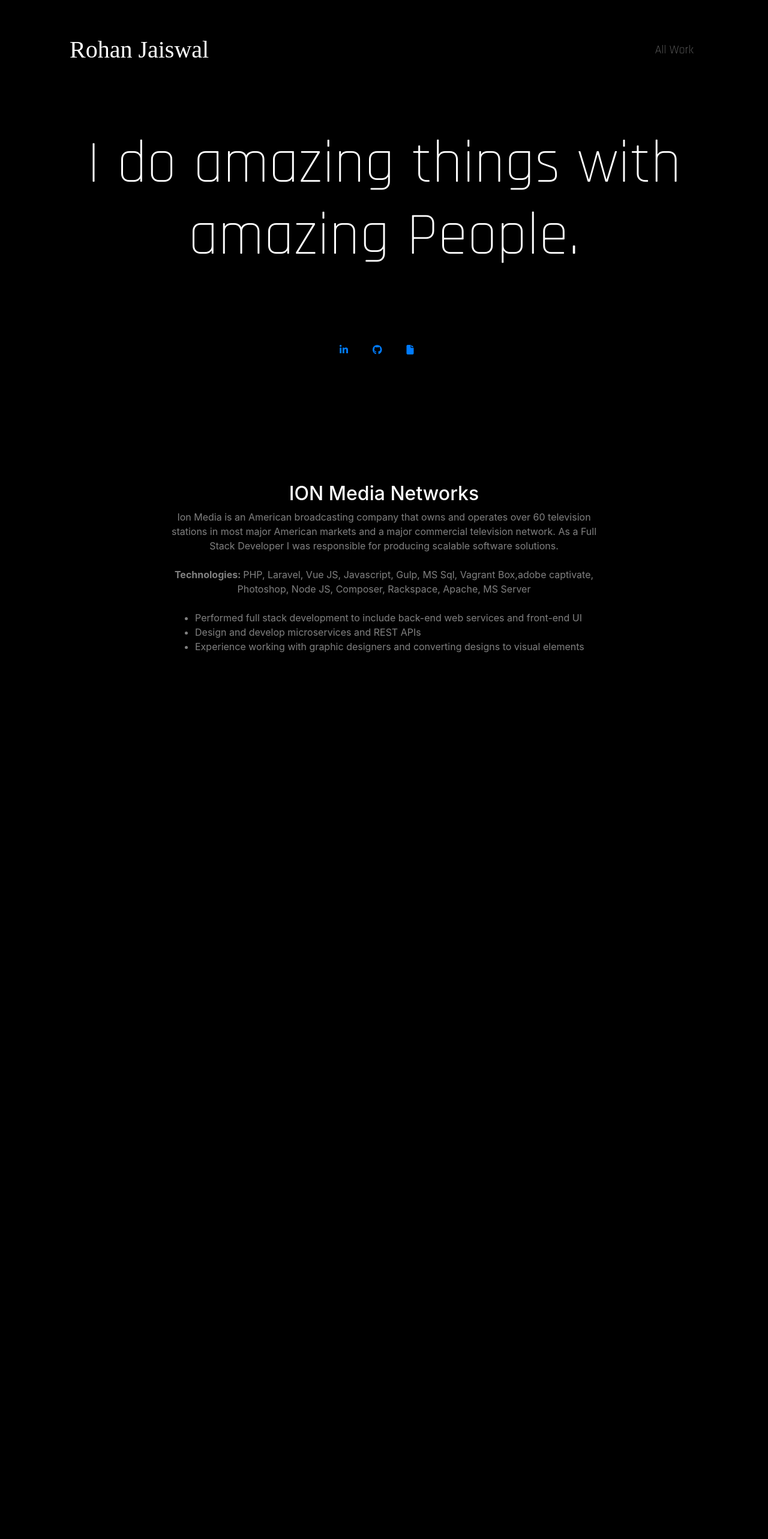
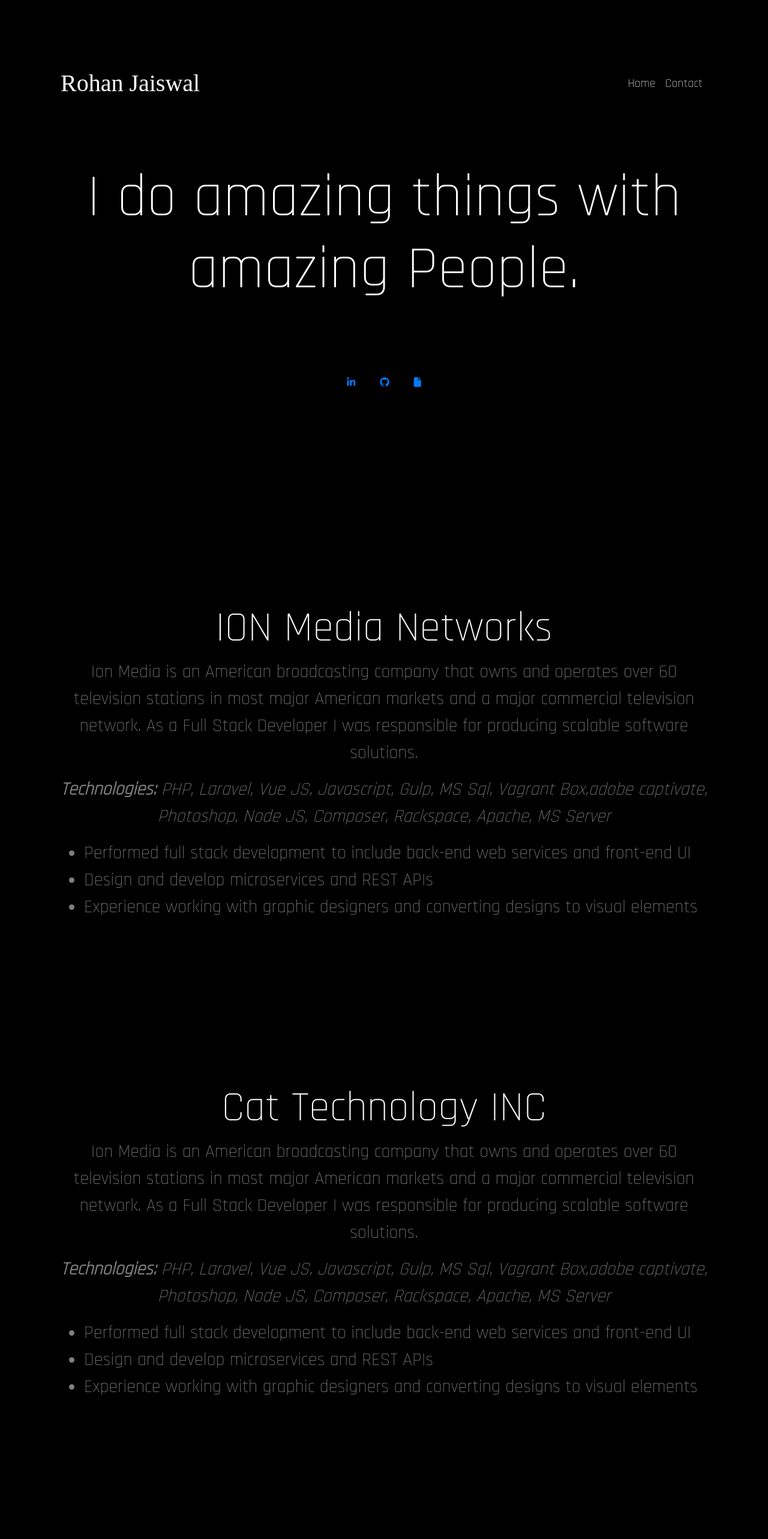
Before and after one commit to rohanjaiswal372/portfolio-angular, an Angular app: page / in a window 1280 px wide. Shown: the top 2566 px of the page at 60% size. Before the commit the page ends 1154 px from the top, so only its background shows below. Built offline with nearby package versions, Linux system fonts and the light colour scheme; a web font is replaced by a local one.

Commit message:
home page updates

```diff
--- a/src/app/app.component.html
+++ b/src/app/app.component.html
@@ -1,43 +1,40 @@
-<div class="container">
-  <section class="main">
+<div class="container pt-5">
   <!-- Navigation-->
-    <nav class="navbar navbar-expand-lg navbar-dark pt-5">
-      <div class="container">
-          <a class="navbar-brand js-scroll-trigger">Rohan Jaiswal</a>
+  <nav class="navbar navbar-expand-lg mt-5 fixed">
+    <a class="navbar-brand" >Rohan Jaiswal</a>
+    <ul class="nav navbar-nav ml-auto ">
+      <li class="nav-item">
+        <a class="nav-link" href="">Home </a>
+      </li>
+      <li class="nav-item">
+        <a class="nav-link" href="">Contact </a>
+      </li>
+    </ul>
+  </nav>
 
-          <div>
-              <ul class="navbar-nav ml-auto my-2 my-lg-0">
-                  <li class="nav-item"><a class="nav-link js-scroll-trigger" href="#work">All Work</a></li>
-              </ul>
-          </div>
-      </div>
-    </nav>
+  <section>
     <div class="jumbotron mt-4">
       <h1>I do amazing things with amazing People.</h1>
     </div>
-    <div class="row">
-      <ul class="col-md-4 offset-md-5 list-group list-group-horizontal">
+    <ul class="justify-content-center list-group list-group-horizontal">
       <li class="list-group-item"><a href=""><i class="fab fa-linkedin-in"></i></a></li>
       <li class="list-group-item"><a href=""><i class="fab fa-github"></i></a></li>
       <li class="list-group-item"><a href=""><i class="fas fa-file"></i></a></li>
     </ul>
-    </div>
   </section>
 
-  <!-- About-->
+  <!-- Ion Media  -->
   <section class="page-section" id="work">
+    <div class="container justify-content-center">
+      <div class="text-center">
+        <h2 class="text-white ">ION Media Networks</h2>
 
-    <div class="container mb-5">
-        <div class="row justify-content-center">
-            <div class="col-lg-8 text-center">
-              <h2 class="text-white mt-1">ION Media Networks</h2>
+        <p >Ion Media is an American broadcasting company that owns and operates over 60 television stations in most major American markets and a major commercial television network. As a Full Stack Developer I was responsible for producing scalable software solutions.</p>
 
-              <p class="text-white-50 mb-4">Ion Media is an American broadcasting company that owns and operates over 60 television stations in most major American markets and a major commercial television network. As a Full Stack Developer I was responsible for producing scalable software solutions.</p>
+        <p><i><b>Technologies: </b>PHP, Laravel, Vue JS, Javascript, Gulp, MS Sql, Vagrant Box,adobe captivate, Photoshop, Node JS, Composer, Rackspace, Apache, MS Server </i></p>
 
-              <p class="text-white-50 mb-4"><b>Technologies: </b>PHP, Laravel, Vue JS, Javascript, Gulp, MS Sql, Vagrant Box,adobe captivate, Photoshop, Node JS, Composer, Rackspace, Apache, MS Server </p>
-
-              <div class="text-white-50 entry-content text-left">
-                <ul>
+        <div class="text-left">
+          <ul class="entry-content">
              <li>Performed full stack development to include back-end web services and front-end UI </li>
              <li>Design and develop microservices and REST APIs</li>
              <li>Experience working with graphic designers and converting designs to visual elements</li>
@@ -45,8 +42,45 @@
          </div>
       </div>
     </div>
+  </section>
+<!-- Cat Technology INC -->
+  <section class="page-section" id="work">
+    <div class="container justify-content-center">
+      <div class="text-center">
+        <h2 class="text-white ">Cat Technology INC</h2>
+
+        <p >Ion Media is an American broadcasting company that owns and operates over 60 television stations in most major American markets and a major commercial television network. As a Full Stack Developer I was responsible for producing scalable software solutions.</p>
+
+        <p><i><b>Technologies: </b>PHP, Laravel, Vue JS, Javascript, Gulp, MS Sql, Vagrant Box,adobe captivate, Photoshop, Node JS, Composer, Rackspace, Apache, MS Server </i></p>
+
+        <div class="text-left">
+          <ul class="entry-content">
+             <li>Performed full stack development to include back-end web services and front-end UI </li>
+             <li>Design and develop microservices and REST APIs</li>
+             <li>Experience working with graphic designers and converting designs to visual elements</li>
+           </ul>
          </div>
+      </div>
+    </div>
+  </section>
+<!-- Esprit Business Solutions -->
+  <section class="page-section" id="work">
+    <div class="container justify-content-center">
+      <div class="text-center">
+        <h2 class="text-white ">Esprit Business Solutions</h2>
 
+        <p >Ion Media is an American broadcasting company that owns and operates over 60 television stations in most major American markets and a major commercial television network. As a Full Stack Developer I was responsible for producing scalable software solutions.</p>
+
+        <p><i><b>Technologies: </b>PHP, Laravel, Vue JS, Javascript, Gulp, MS Sql, Vagrant Box,adobe captivate, Photoshop, Node JS, Composer, Rackspace, Apache, MS Server </i></p>
+
+        <div class="text-left">
+          <ul class="entry-content">
+             <li>Performed full stack development to include back-end web services and front-end UI </li>
+             <li>Design and develop microservices and REST APIs</li>
+             <li>Experience working with graphic designers and converting designs to visual elements</li>
+           </ul>
+         </div>
+      </div>
+    </div>
   </section>
-
 </div>
--- a/src/app/app.component.sass
+++ b/src/app/app.component.sass
@@ -1,10 +1,12 @@
-.main
-    height: 100vh
+h2
+    font-size:70px
+h1
+    font-size: 100px
+p
+    font-size:30px
+    color: rgba(255,255,255,.5)
 
-section
-    display:block
-
-.navbar
+.navbar .nav-item>a
     color: white
 
 .navbar-brand
@@ -16,13 +18,52 @@
     font-family: 'Rajdhani', sans-serif
     font-size:20px
 
+.fixed-top
+    position: fixed
+    top: 0
+    right: 10%
+    left: 10%
+    z-index: 1030
+
+section
+    height: 100vh
+    font-family: 'Rajdhani', sans-serif
+
 .jumbotron
     background-color: #000
     color: white
     text-align: center
-    font-family: 'Rajdhani', sans-serif
-    h1
-        font-size:100px
+
+.entry-content > li
+    color: rgba(255,255,255,.5)
+    font-size: 30px
+
+
+
+
+// Extra small devices (portrait phones, less than 576px)
+@media (max-width: 575.98px)
+    .navbar-nav
+        flex-direction: row
+
+    .navbar-brand
+        font-size: 22px
+
+    .nav-item
+        font-size:12px
+        padding-right: 20px
+
+    section
+        height: 100%
+
+
+
+
+// Small devices (landscape phones, less than 768px)
+//@media (max-width: 767.98px) { ... }
+
+// Medium devices (tablets, less than 992px)
+//@media (max-width: 991.98px) { ... }
 
 
 .list-group-item
```
Lines whose indentation alone changed are shown as unchanged.
